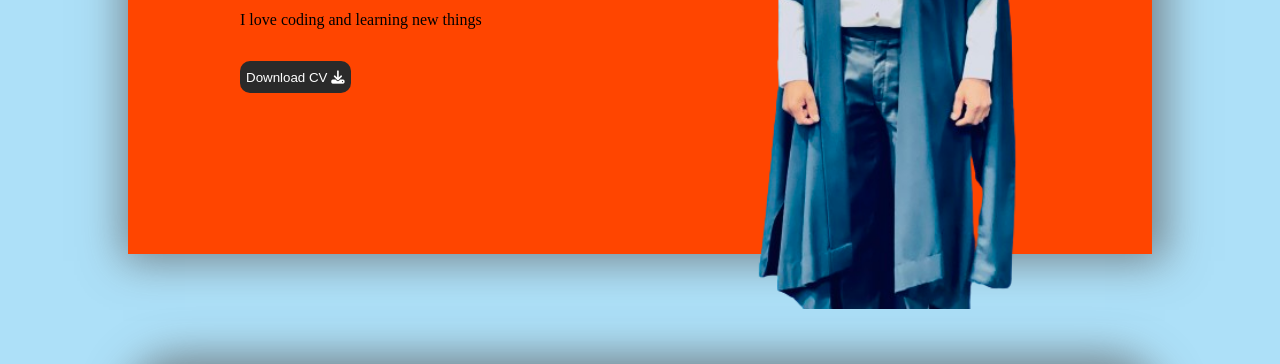
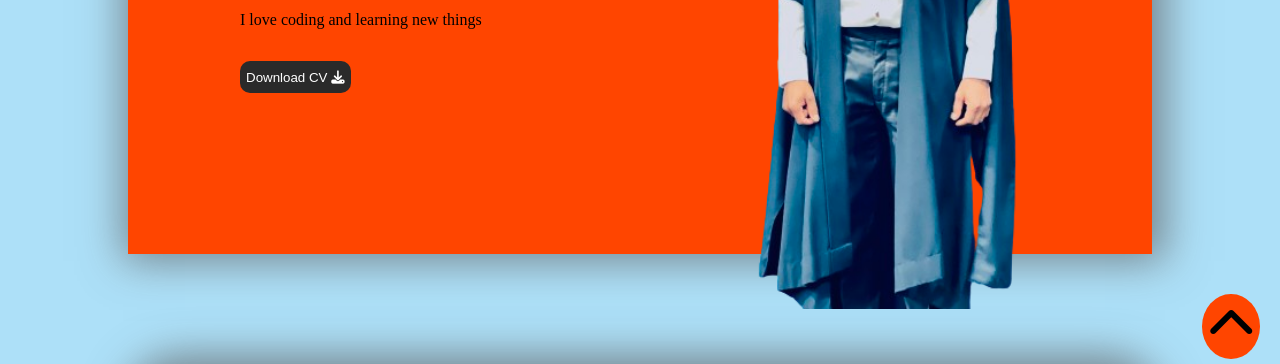
Before and after one commit to sushil-40/portfolio, a plain HTML site: page index.html in a window 1280 px wide. Shown: the part 381-745 px from the top of the page. Drawn offline with Linux system fonts and the light colour scheme; a web font is replaced by a local one.

Commit message:
Adding goUp icon

```diff
--- a/index.html
+++ b/index.html
@@ -129,7 +129,10 @@
             <span>Javascript</span>
           </div>
           <div>
-            <i class="fa-brands fa-github"></i>
+            <a href="https://github.com/sushil-40"
+              ><i class="fa-brands fa-github"></i
+            ></a>
+
             <span>Github</span>
           </div>
         </div>
@@ -284,6 +287,9 @@
           &copy; Copy right all reserved 2024 || Made by me with 🚀
         </div>
       </footer>
+      <a href="" class="goUp">
+        <i class="fa-solid fa-chevron-up"></i>
+      </a>
     </div>
   </body>
 </html>
--- a/style.css
+++ b/style.css
@@ -361,3 +361,17 @@ footer .top ul li {
 footer .bottom {
   margin-bottom: 1.5rem;
 }
+
+/* go up  */
+
+.goUp {
+  font-size: 3rem;
+  background: var(--color-orange);
+  padding: 0.3rem;
+
+  border-radius: 50%;
+
+  position: fixed;
+  right: 20px;
+  bottom: 60px;
+}
```
